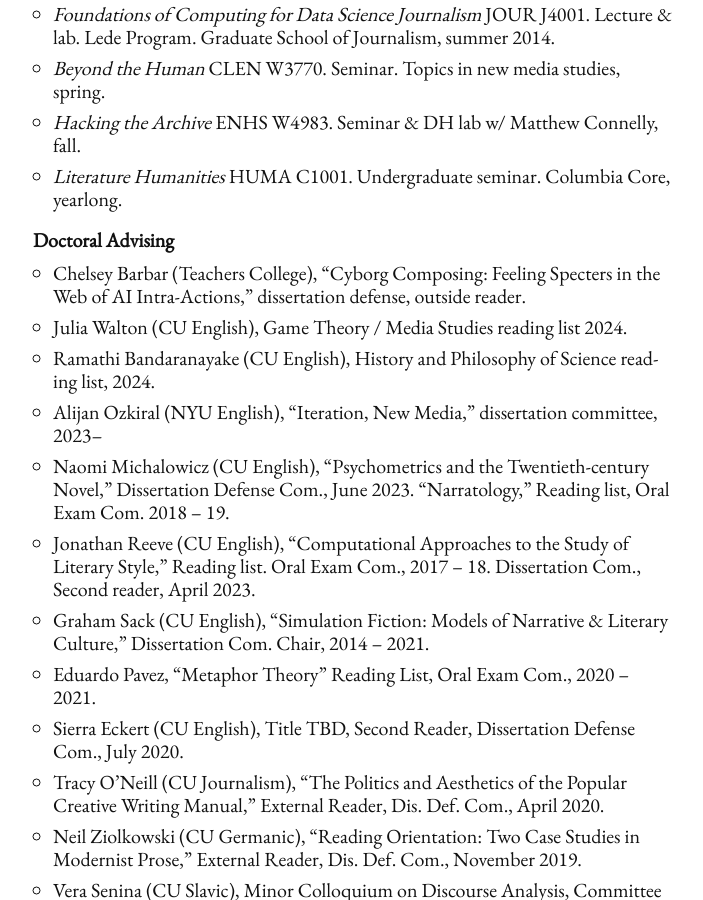
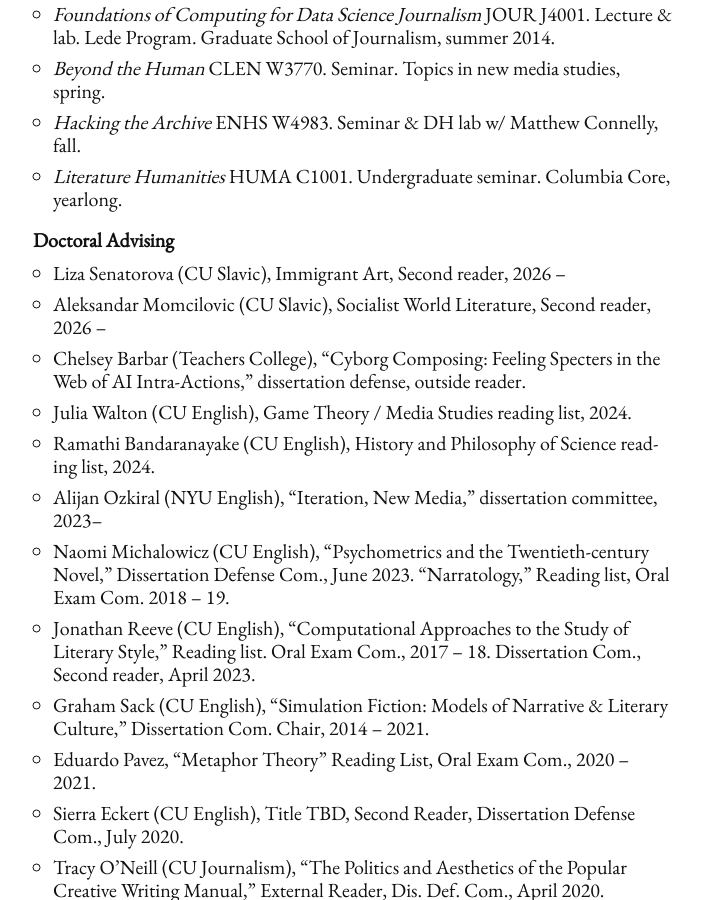
Before and after one commit to denten/denten.github.io, a Jekyll site: the page built from _pages/teaching.md, in a window 1280 px wide and 900 px high, scrolled down 2003 px. Shown: the whole window, without its empty margins (287-990 px from the left). Built offline with Jekyll 4.4.1, drawn with Linux system fonts in a browser that asks for light colours; nearby versions of some CDN libraries.

Commit message:
update some advising roles

```diff
--- a/_includes/CV/05-teach.md
+++ b/_includes/CV/05-teach.md
@@ -93,8 +93,11 @@
 
 ### Doctoral Advising
 
+
+- Liza Senatorova (CU Slavic), Immigrant Art, Second reader, 2026 --
+- Aleksandar Momcilovic (CU Slavic), Socialist World Literature, Second reader, 2026 --
 - Chelsey Barbar (Teachers College), "Cyborg Composing: Feeling Specters in the Web of AI Intra-Actions," dissertation defense, outside reader.
-- Julia Walton (CU English), Game Theory / Media Studies reading list 2024.
+- Julia Walton (CU English), Game Theory / Media Studies reading list, 2024.
 - Ramathi Bandaranayake (CU English), History and Philosophy of Science reading list, 2024.
 - Alijan Ozkiral (NYU English), "Iteration, New Media," dissertation committee, 2023--
 - Naomi Michalowicz (CU English), "Psychometrics and the Twentieth-century Novel," Dissertation
```
Also changed, not shown: _includes/CV/07-service.md (+6 -4 lines).
